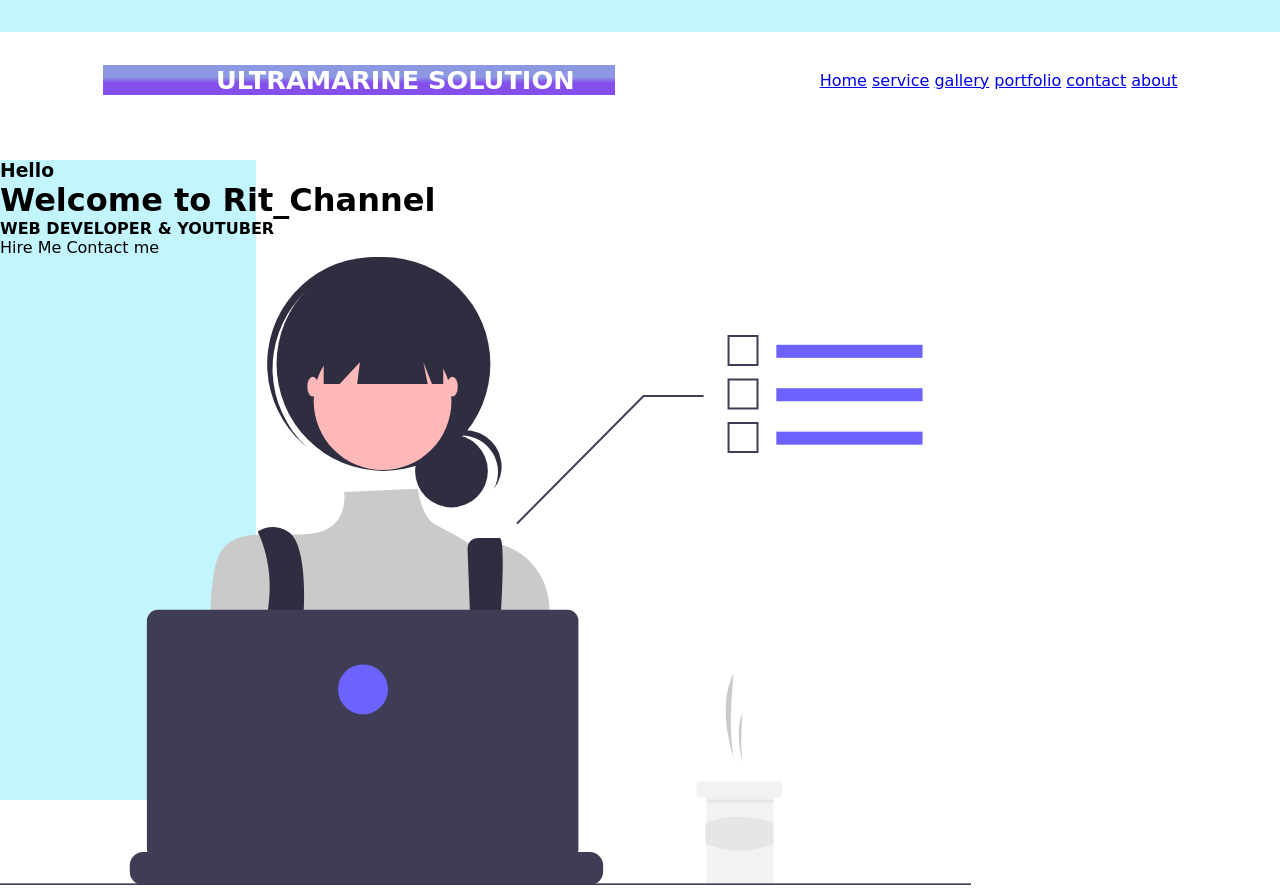
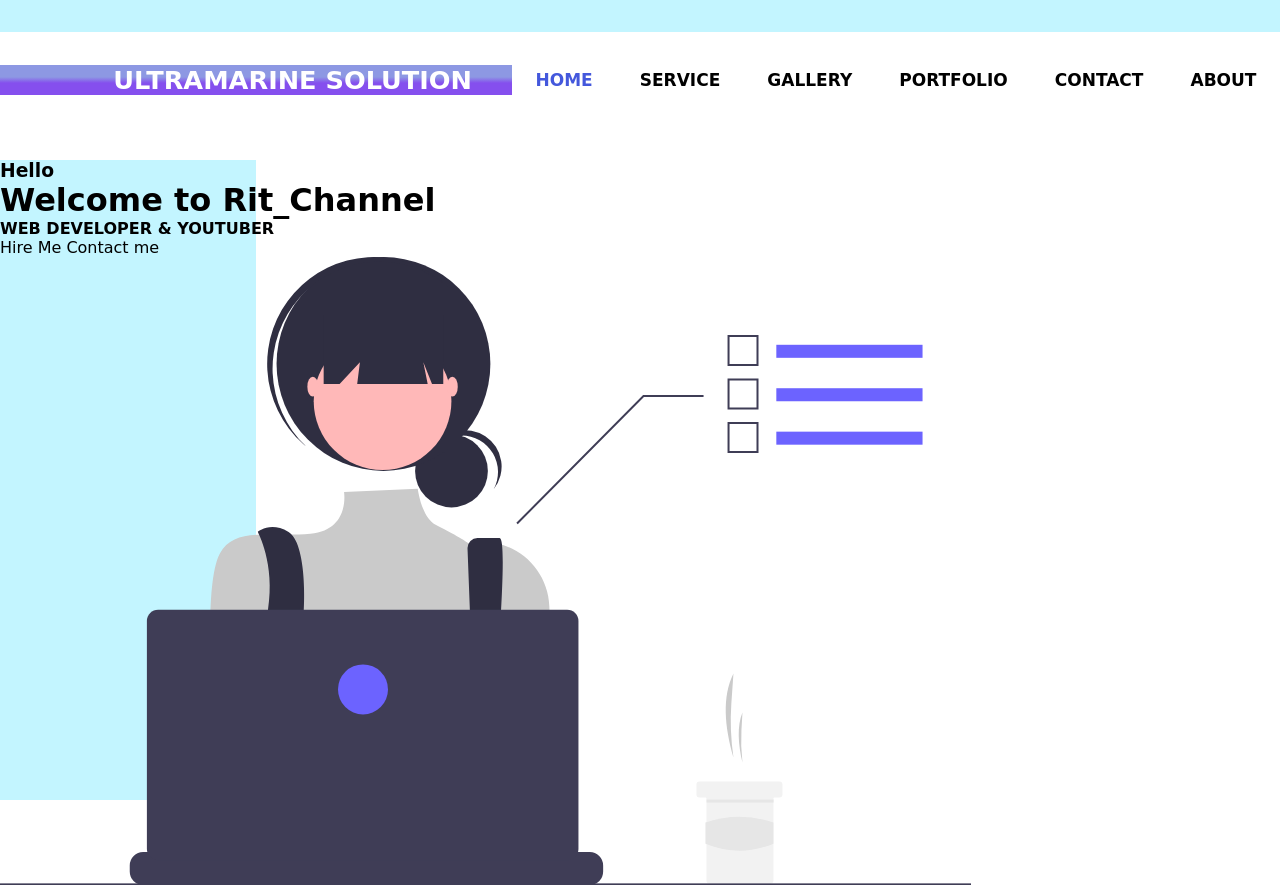
Before and after one commit to fire-sect/website, a plain HTML site: page index.html in a window 1280 px wide. Drawn offline with Linux system fonts and the light colour scheme; a web font is replaced by a local one.

Commit message:
nav first child color- nav bar-transition animatin - using :before :hover

```diff
--- a/css/style.css
+++ b/css/style.css
@@ -1,5 +1,4 @@
-*{margin:0; padding: 0; font-family: 'Zen Dots', cursive;
-}
+*{margin:0; padding: 0; font-family: 'Zen Dots', cursive;}
 
 header{
     width: 100%;
@@ -11,11 +10,8 @@ header{
 
     width: 100%; height: 20vh ;
     display: flex;
-    /* horizontally center j */
     justify-content: space-around;
-    /*  vertically center*/
     align-items: center;
-    /* note: for linear grad you must have to use background-image */
     background-image: linear-gradient(to top,#fff 80%, #c3f5ff 20%);
 }
 
@@ -23,21 +19,13 @@ header{
     width: 40%;
     color: white;
     background-image: linear-gradient(#8d98e3 40%, #854fee 60%);
-
-    /* Note: with padding the size of the box must have increased so use box-sizing:border-box */
-    /* Include padding and border in the element's total width and height: */
-
-    /* The box-sizing property defines how the width and height of an element are calculated:
-    should they include padding and borders, or not. */
     padding-left: 100px;
     box-sizing: border-box;
 
 }
 .logo h1{
-    /* rem: root em 1em=16px */
     text-transform: uppercase;
     font-size: 1.6rem;
-    /* animation:add_shaking 2s linear infinite; */
     animation:add_shaking 3s linear 1s infinite running;
     animation-direction: alternate;
 }
@@ -45,6 +33,48 @@ header{
 @keyframes add_shaking{
     from{padding-left: 40px;}
     to{padding-right: 40px;}
-    /* remove: font-size they are just for play */
-    /* to{padding-right: 40px; font-size:1.4rem;} */
+
 }
+
+
+
+
+nav{
+    width: 60%;
+    /* background-color: red; */
+    display: flex;
+    justify-content: space-around;
+}
+
+nav a{
+    /* avoid default text-decoration */
+    text-decoration: none;
+    text-transform: uppercase;
+    color: #000;
+    font-weight: 900;
+    font-size: 17px;
+    /* Why did i use position relative */
+    position: relative;
+}
+
+nav a:first-child{
+    color:#4458dc;
+}
+
+/* adding animation to navigation bar. */
+nav a:before{
+    content: " ";
+    position:absolute;
+    /* The more the value of top is the more vertival gap b/w nav and content */
+    top: 110%;
+    left: 0;
+    width: 0;
+    height: 0;
+    border-bottom: 2px solid #4458dc;
+    transition: all 0.4s linear;
+}
+/* There transiton and animation */
+nav a:hover:before{
+    /* for becoming width it will take 0.4 sec */
+    width: 100%;
+}
```
